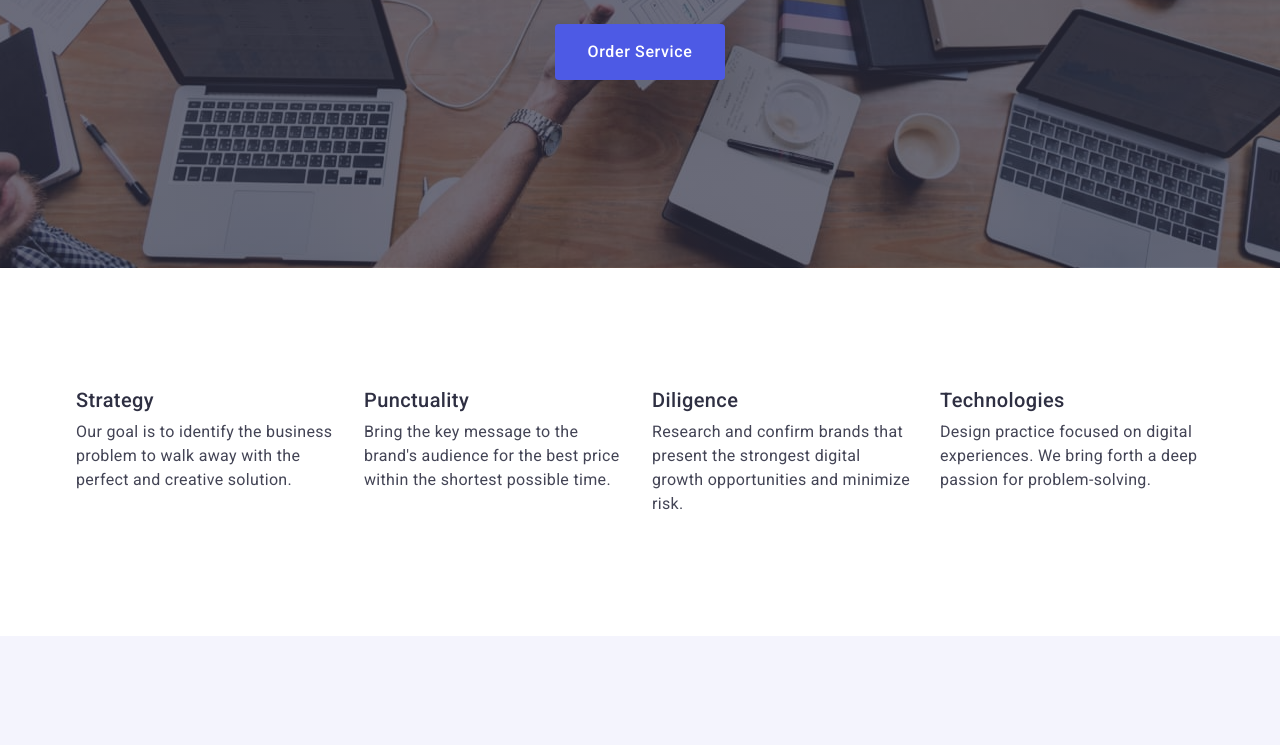
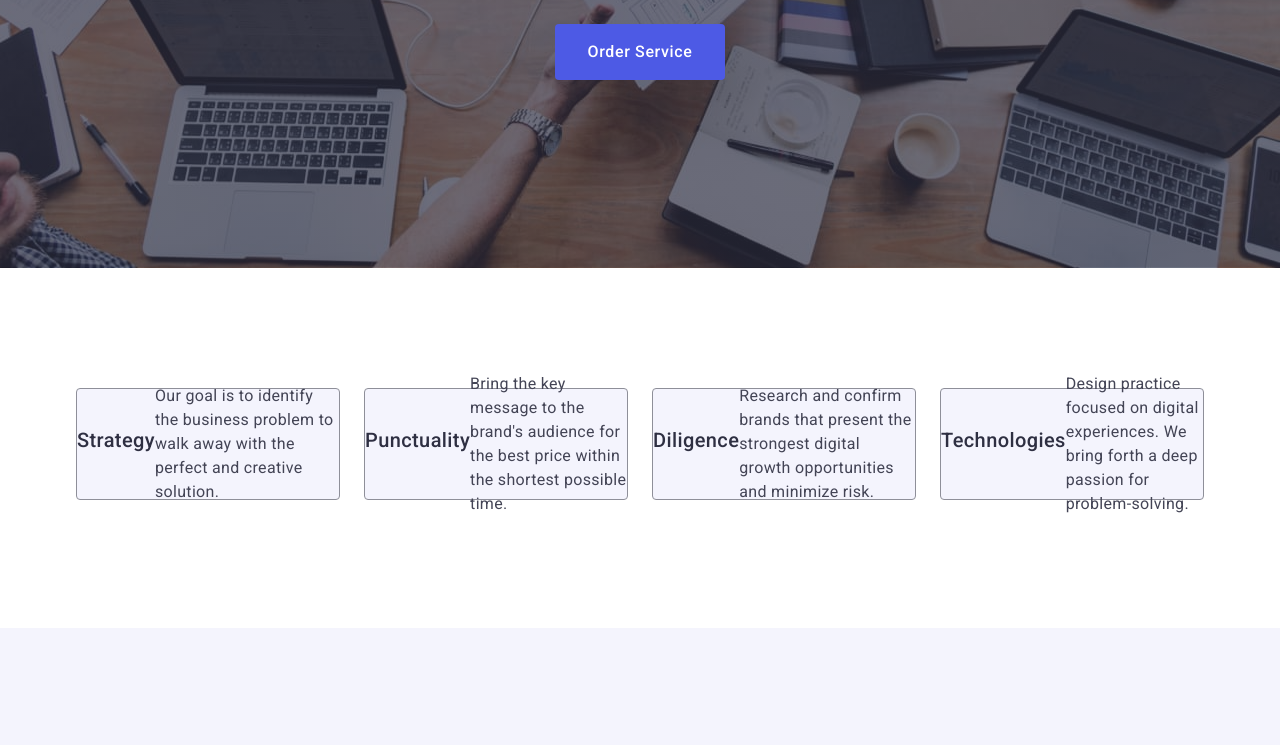
Before and after one commit to DertseK/goit-markup-hw-04, a plain HTML site: page index.html in a window 1280 px wide. Shown: the part 332-1077 px from the top of the page. Drawn offline with nearby package versions, Linux system fonts and the light colour scheme.

Commit message:
saboutdiv

```diff
--- a/css/styles.css
+++ b/css/styles.css
@@ -208,6 +208,17 @@ ul {
   letter-spacing: 0.02em;
   text-align: left;
 }
+.saboutdiv {
+  background-color: #f4f4fd;
+  border: 1px solid #8e8f99;
+  display: flex;
+  align-items: center;
+  justify-content: center;
+  width: 264px;
+  height: 112px;
+  border-radius: 4px;
+  margin-bottom: 8px;
+}
 .secthree {
   background-color: #f4f4fd;
 }
--- a/index.html
+++ b/index.html
@@ -61,7 +61,7 @@
           <h2 hidden class="sectwohid">Наші переваги</h2>
           <ul class="saboutul">
             <li class="saboutli">
-              <div>
+              <div class="saboutdiv">
                 <h3 class="nullseen">Strategy</h3>
                 <p class="nullseenp">
                   Our goal is to identify the business problem to walk away with
@@ -70,25 +70,31 @@
               </div>
             </li>
             <li class="saboutli">
+              <div class="saboutdiv">
                 <h3 class="nullseen">Punctuality</h3>
                 <p class="nullseenp">
-                Bring the key message to the brand's audience for the best price
-                within the shortest possible time.
+                  Bring the key message to the brand's audience for the best
+                  price within the shortest possible time.
                 </p>
+              </div>
             </li>
             <li class="saboutli">
+              <div class="saboutdiv">
                 <h3 class="nullseen">Diligence</h3>
                 <p class="nullseenp">
                   Research and confirm brands that present the strongest digital
                   growth opportunities and minimize risk.
                 </p>
+              </div>
             </li>
             <li class="saboutli">
+              <div class="saboutdiv">
                 <h3 class="nullseen">Technologies</h3>
                 <p class="nullseenp">
-                Design practice focused on digital experiences. We bring forth a
-                deep passion for problem-solving.
+                  Design practice focused on digital experiences. We bring forth
+                  a deep passion for problem-solving.
                 </p>
+              </div>
             </li>
           </ul>
         </div>
```
Lines whose indentation alone changed are shown as unchanged.
